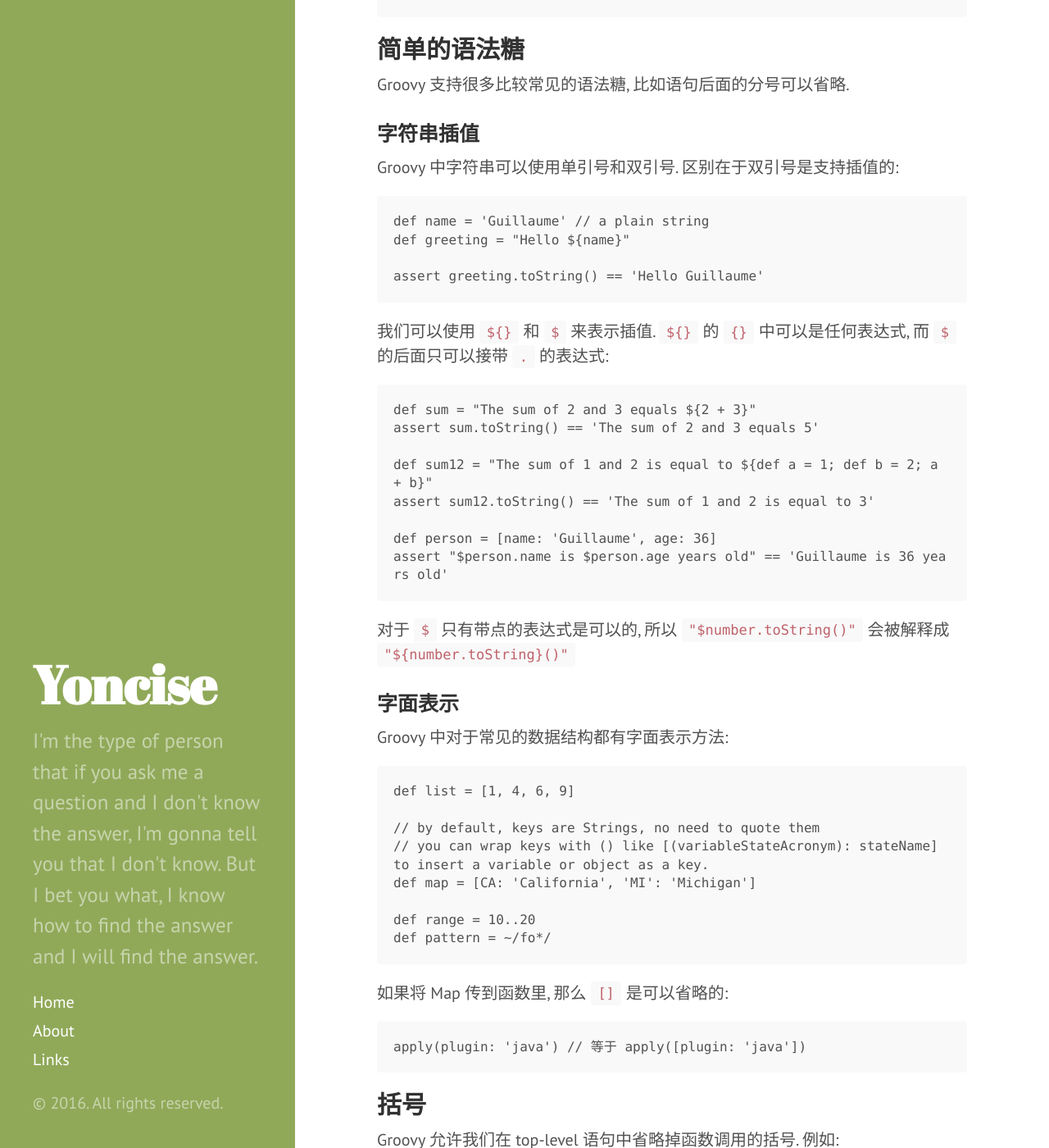
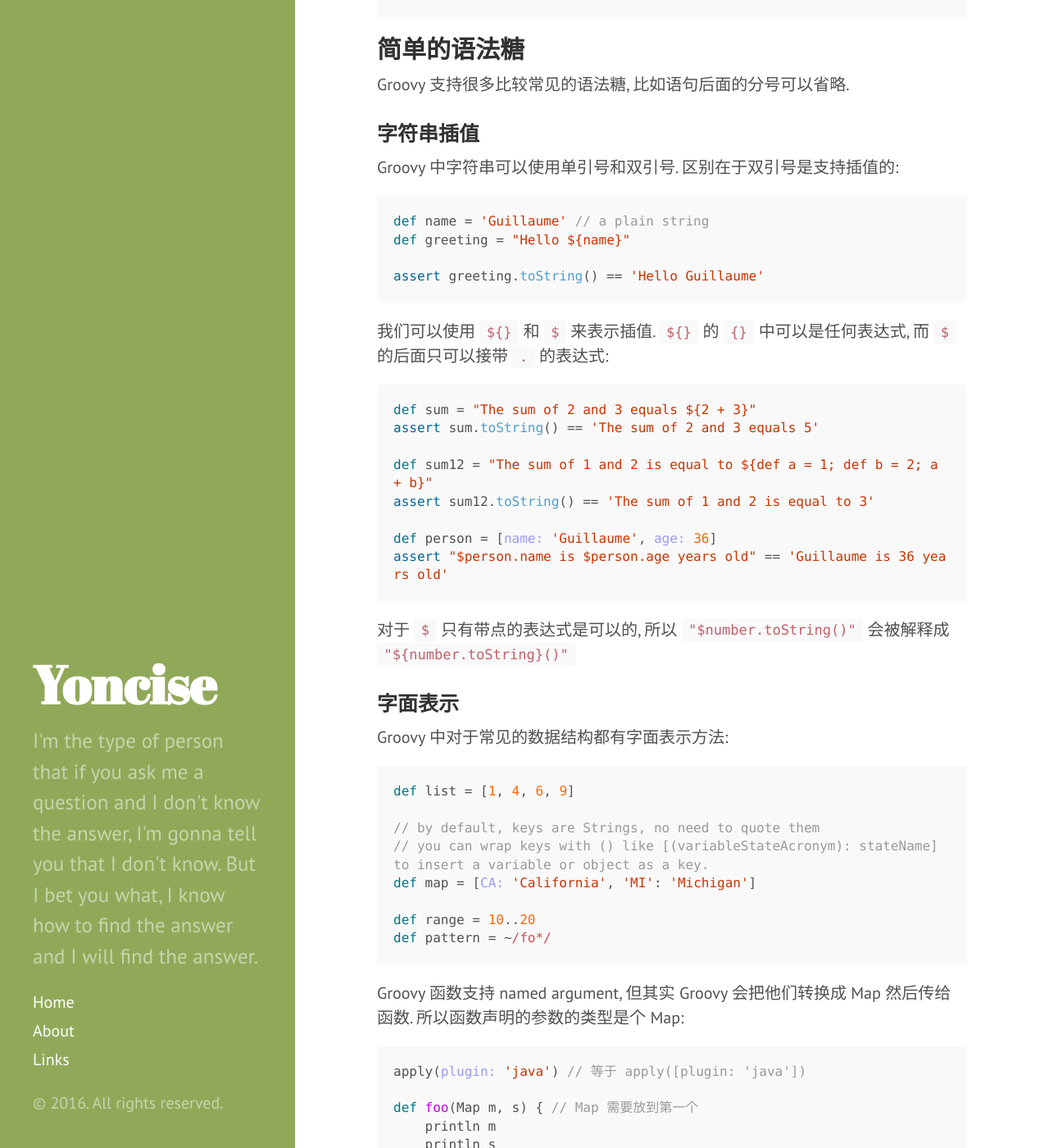
Before and after one commit to yoncise/yoncise.github.io, a Jekyll site: the page built from _posts/2016-10-30-看懂-Gradle.md, in a window 1280 px wide and 1400 px high, scrolled down 511 px. Shown: the whole window at 82% size. Built offline with Jekyll 4.4.1, drawn with Linux system fonts in a browser that asks for light colours; some of the changed text lies outside the part shown.

Commit message:
fix hightlight bug

````diff
--- a/_posts/2016-10-30-看懂-Gradle.md
+++ b/_posts/2016-10-30-看懂-Gradle.md
@@ -6,15 +6,17 @@
 Gradle 的脚本第一眼看上去很难把它和一门编程语言联系起来. 但其实 Gradle 的脚本是基于 Groovy 语言的.
 只不过 Gradle 利用了很多 Groovy 的特性, 或者说是语法糖. 今天我们就来分析下下面这段 Gradle 脚本.
 
-    apply plugin: 'java'
+``` groovy
+apply plugin: 'java'
 
-    task 'myTask' {
-        group = 'myTasks'
-        description 'Prints $description and ${group}'
-    } << {
-        println "$description"
-        println "$group"
-    }
+task 'myTask' {
+    group = 'myTasks'
+    description 'Prints $description and ${group}'
+} << {
+    println "$description"
+    println "$group"
+}
+```
 
 ## 简单的语法糖
 
@@ -24,21 +26,25 @@
 
 Groovy 中字符串可以使用单引号和双引号. 区别在于双引号是支持插值的:
 
-    def name = 'Guillaume' // a plain string
-    def greeting = "Hello ${name}"
+``` groovy
+def name = 'Guillaume' // a plain string
+def greeting = "Hello ${name}"
 
-    assert greeting.toString() == 'Hello Guillaume'
+assert greeting.toString() == 'Hello Guillaume'
+```
 
 我们可以使用 `${}` 和 `$` 来表示插值. `${}` 的 `{}` 中可以是任何表达式, 而 `$` 的后面只可以接带 `.` 的表达式:
 
-    def sum = "The sum of 2 and 3 equals ${2 + 3}"
-    assert sum.toString() == 'The sum of 2 and 3 equals 5'
+``` groovy
+def sum = "The sum of 2 and 3 equals ${2 + 3}"
+assert sum.toString() == 'The sum of 2 and 3 equals 5'
 
-    def sum12 = "The sum of 1 and 2 is equal to ${def a = 1; def b = 2; a + b}"
-    assert sum12.toString() == 'The sum of 1 and 2 is equal to 3'
+def sum12 = "The sum of 1 and 2 is equal to ${def a = 1; def b = 2; a + b}"
+assert sum12.toString() == 'The sum of 1 and 2 is equal to 3'
 
-    def person = [name: 'Guillaume', age: 36]
-    assert "$person.name is $person.age years old" == 'Guillaume is 36 years old'
+def person = [name: 'Guillaume', age: 36]
+assert "$person.name is $person.age years old" == 'Guillaume is 36 years old'
+```
 
 对于 `$` 只有带点的表达式是可以的, 所以 `"$number.toString()"` 会被解释成 `"${number.toString}()"`
 
@@ -46,18 +52,30 @@
 
 Groovy 中对于常见的数据结构都有字面表示方法:
 
-    def list = [1, 4, 6, 9]
+``` groovy
+def list = [1, 4, 6, 9]
 
-    // by default, keys are Strings, no need to quote them
-    // you can wrap keys with () like [(variableStateAcronym): stateName] to insert a variable or object as a key.
-    def map = [CA: 'California', 'MI': 'Michigan']
+// by default, keys are Strings, no need to quote them
+// you can wrap keys with () like [(variableStateAcronym): stateName] to insert a variable or object as a key.
+def map = [CA: 'California', 'MI': 'Michigan']
 
-    def range = 10..20
-    def pattern = ~/fo*/
+def range = 10..20
+def pattern = ~/fo*/
+```
 
-如果将 Map 传到函数里, 那么 `[]` 是可以省略的:
+Groovy 函数支持 named argument, 但其实 Groovy 会把他们转换成 Map 然后传给函数. 所以函数声明的参数的类型是个 Map:
 
-    apply(plugin: 'java') // 等于 apply([plugin: 'java'])
+``` groovy
+apply(plugin: 'java') // 等于 apply([plugin: 'java'])
+
+def foo(Map m, s) { // Map 需要放到第一个
+    println m
+    println s
+}
+
+foo(name: 'John', 'ugly', age: 24) // 等于 foo([name: 'John', age: 24], 'ugly')
+```
+
 
 ## 括号
 
@@ -74,13 +92,15 @@
 但是对于没有参数的函数的调用是不能省略括号的. 同时, 不是 top-level 语句的函数调用的括号也是不能省略的.
 下面两种情况都是不可以的省略括号的:
 
-    def foo(n) { n }
-    def bar() { println 'bar' }
+``` groovy
+def foo(n) { n }
+def bar() { println 'bar' }
 
-    // 下面的语句都不是合法的函数调用
-    println foo 1 // won't work
-    def m = foo 1
-    bar
+// 下面的语句都不是合法的函数调用
+println foo 1 // won't work
+def m = foo 1
+bar
+```
 
 ### Command Chains
 
@@ -103,15 +123,17 @@
 
 所以文章最开头的脚本, 补上括号后是这样的:
 
-    apply([plugin: 'java'])
+``` groovy
+apply([plugin: 'java'])
 
-    task('myTask') {
-        group = 'myTasks'
-        description('Prints $description and $group')
-    } << {
-        println("$description")
-        println("$group")
-    }
+task('myTask') {
+    group = 'myTasks'
+    description('Prints $description and $group')
+} << {
+    println("$description")
+    println("$group")
+}
+```
 
 等一下, `task('myTask')` 和 `<<` 后面的 `{}` 是什么鬼? 他们是我们下面要介绍的 Closure.
 
@@ -119,28 +141,32 @@
 
 Closure 其实就是匿名函数. 语法定义是这样的:
 
-    { [closureParameters -> ] statements }
+``` raw
+{ [closureParameters -> ] statements }
+```
 
 下面是一些合法的 Closure 定义:
 
-    { item++ }
+``` groovy
+{ item++ }
 
-    { -> item++ }
+{ -> item++ }
 
-    { println it }
+{ println it }
 
-    { it -> println it }
+{ it -> println it }
 
-    { name -> println name }
+{ name -> println name }
 
-    { String x, int y ->
-        println "hey ${x} the value is ${y}"
-    }
+{ String x, int y ->
+    println "hey ${x} the value is ${y}"
+}
 
-    { reader ->
-        def line = reader.readLine()
-        line.trim()
-    }
+{ reader ->
+    def line = reader.readLine()
+    line.trim()
+}
+```
 
 如果函数的最后一个参数是 Closure, 那么这个 Closure 是可以拿到括号外面的.
 
@@ -151,23 +177,27 @@
 Closure 是有自己的上下文 (Context) 的, 大多数语言的 Closure 的上下文就是 Closure 定义的时候所在的上下文.
 Groovy 的 Closure 比较不同的地方在于, 它可以重新定义 Closure 的上下文即 Delegate.
 
-    def myVar = 'Hello World!'
-    def myClosure = { println myVar }
+``` groovy
+def myVar = 'Hello World!'
+def myClosure = { println myVar }
 
-    class MyClass {
-        def myVar = 'Hello from MyClass!'
-    }
+class MyClass {
+    def myVar = 'Hello from MyClass!'
+}
 
-    MyClass m = new MyClass()
-    myClosure.setDelegate(m)
-    myClosure() // 输出: Hello from MyClass!
+MyClass m = new MyClass()
+myClosure.setDelegate(m)
+myClosure() // 输出: Hello from MyClass!
+```
 
 下面脚本中的 Closure 就被 Gradle 重新设置了上下文, 所以我们才可以使用 `group` 和 `description`.
 
-    task 'myTask' {
-        group = 'myTasks'
-        description 'Prints $description and ${group}'
-    }
+``` groovy
+task 'myTask' {
+    group = 'myTasks'
+    description 'Prints $description and ${group}'
+}
+```
 
 ## 隐式 Getter / Setter
 
@@ -214,17 +244,19 @@
 | `a < b` | `a.compareTo(b) < 0` |
 | `a <= b` | `a.compareTo(b) <= 0` |
 
-所以最终我们最开的 Gradle 脚本就变成了这样:
+所以最终我们最开始的 Gradle 脚本就变成了这样:
 
-    apply([plugin: 'java']);
+``` groovy
+apply([plugin: 'java']);
 
-    task('myTask', {
-        group = 'myTasks';
-        description('Prints $description and $group');
-    }).leftShif({
-        println("$description");
-        println("$group");
-    })
+task('myTask', {
+    setGroup('myTasks');
+    description('Prints $description and $group');
+}).leftShif({
+    println("$description");
+    println("$group");
+})
+```
 
 这样是不是熟悉多了?
 
@@ -237,15 +269,17 @@
 必然会在代码中调用 Groovy 提供的接口来编译运行脚本, Groovy 比较灵活的地方在于,
 我们可以配置 Groovy 的编译器:
 
-    import org.codehaus.groovy.control.CompilerConfiguration
+``` groovy
+import org.codehaus.groovy.control.CompilerConfiguration
 
-    // create a configuration
-    def config = new CompilerConfiguration()
-    // tweak the configuration
-    config.addCompilationCustomizers(...)
-    // run your script
-    def shell = new GroovyShell(config)
-    shell.evaluate(script)
+// create a configuration
+def config = new CompilerConfiguration()
+// tweak the configuration
+config.addCompilationCustomizers(...)
+// run your script
+def shell = new GroovyShell(config)
+shell.evaluate(script)
+```
 
 我们上面的 `myTask` 就是 Gradle 利用 CompilationCustomizer 修改了 AST (Abstract Syntax Tree),
 类似 Java 的字节码修改. 这个比较进阶, 可以参考下面给出的链接进一步了解.
````
Also changed, not shown: other parts of _posts/2016-10-30-看懂-Gradle.md (+1 -1 lines).
